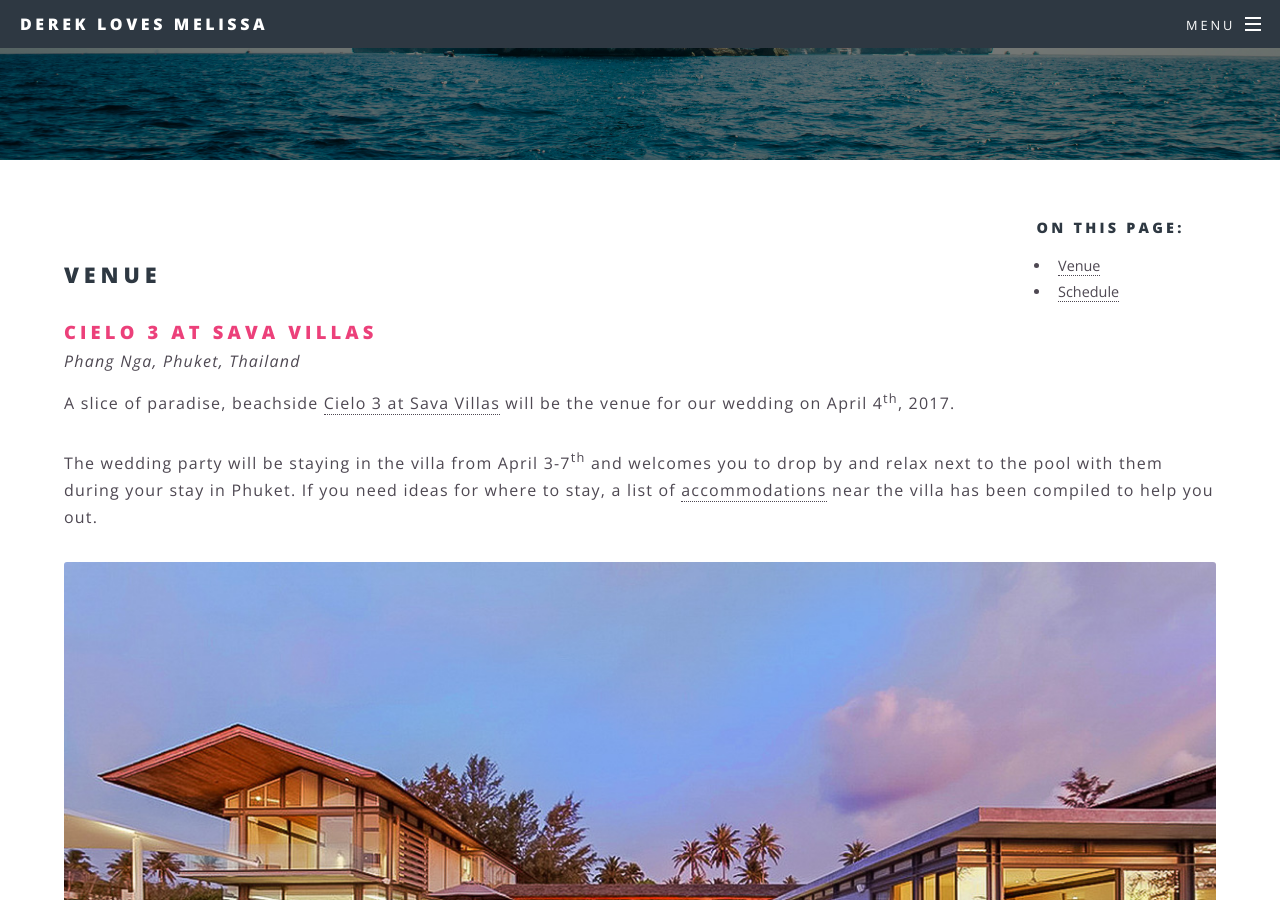
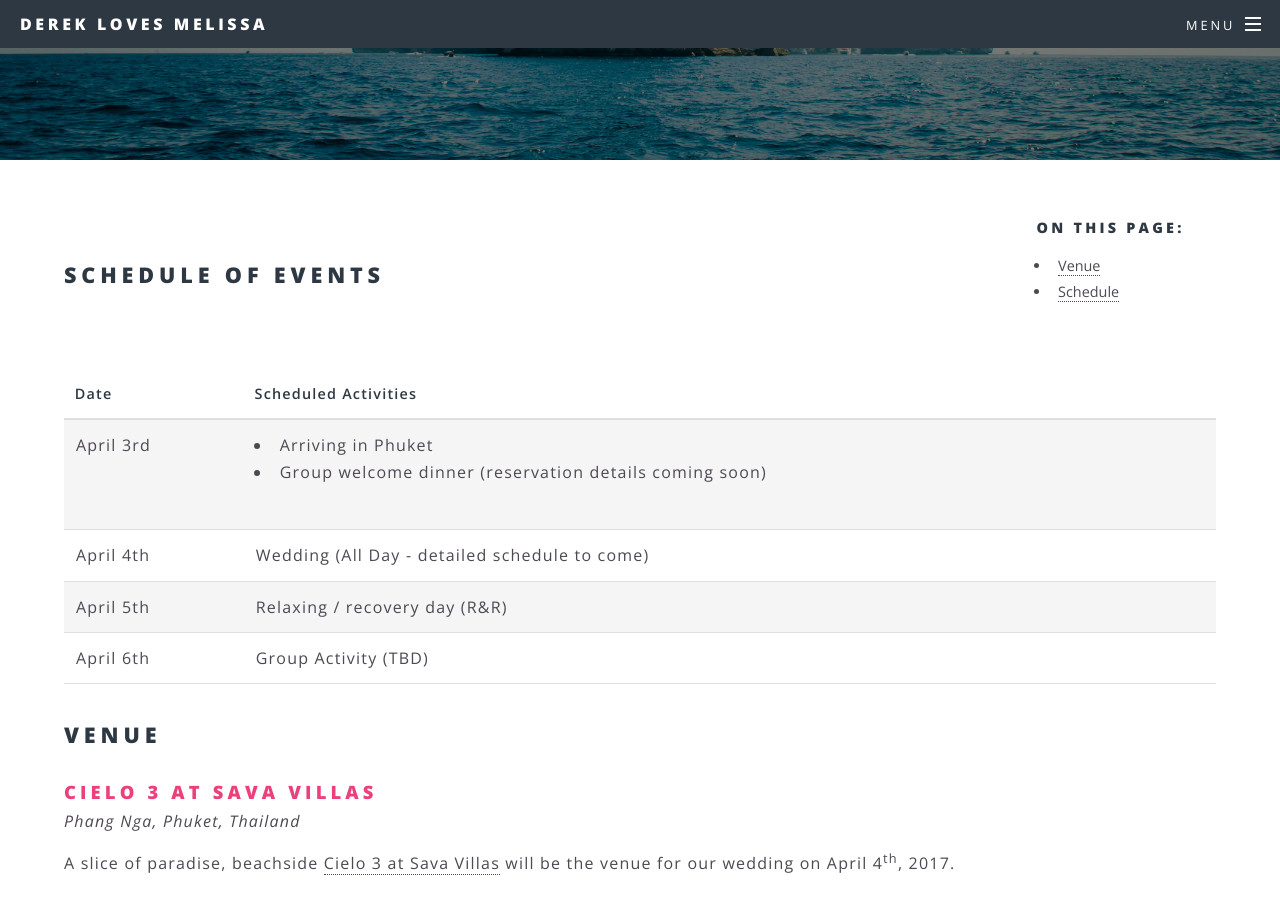
Before and after one commit to dgourlay/wedding-website, a Jekyll site: the page built from dayOfDetails.html, in a window 1280 px wide and 900 px high, scrolled down 233 px. Built offline with Jekyll 4.4.1, drawn with Linux system fonts in a browser that asks for light colours; nearby versions of some CDN libraries; a script that is not in the unit is left out; some of the changed text lies outside the part shown.

Commit message:
Add schedule of events to website.

```diff
--- a/dayOfDetails.html
+++ b/dayOfDetails.html
@@ -18,6 +18,37 @@ title: Wedding Day Details
             </ul>
         </div>
         <div class="inner">
+            <h2 id="schedule">Schedule of Events</h2>
+            <table>
+                <thead>
+                <th>Date</th>
+                <th>Scheduled Activities</th>
+                </thead>
+                <tbody>
+                <tr>
+                    <td>April 3rd</td>
+                    <td>
+                        <ul>
+                            <li>Arriving in Phuket</li>
+                            <li>Group welcome dinner (reservation details coming soon)</li>
+                        </ul>
+                    </td>
+                </tr>
+                <tr>
+                    <td>April 4th</td>
+                    <td>Wedding (All Day - detailed schedule to come)</td>
+                </tr>
+                <tr>
+                    <td>April 5th</td>
+                    <td>Relaxing / recovery day (R&R)</td>
+                </tr>
+                <tr>
+                    <td>April 6th</td>
+                    <td>Group Activity (TBD)</td>
+                </tr>
+                </tbody>
+            </table>
+
             <h2 id="venue">Venue</h2>
             <h3 class="h3-tight">Cielo 3 at Sava Villas</h3>
             <em>Phang Nga, Phuket, Thailand</em>
@@ -26,24 +57,23 @@ title: Wedding Day Details
                 will be the venue for our wedding on April 4<sup>th</sup>, 2017.</p>
             <!--<iframe src="https://www.google.com/maps/embed?pb=!1m14!1m8!1m3!1d7897.240742791855!2d98.2798256!3d8.2408741!3m2!1i1024!2i768!4f13.1!3m3!1m2!1s0x0%3A0x69b569ab52c77602!2sSava+villa+Natai!5e0!3m2!1sen!2sca!4v1470898761035" width="400" height="300" frameborder="0" style="border:0" allowfullscreen></iframe>-->
             <p>The wedding party will be staying in the villa from April 3-7<sup>th</sup> and welcomes you to drop by and relax next to the pool with them
-                during your stay in Phuket. If you need ideas for where to stay, a list of <a href="accommodations.html">accommodations</a> near the villa has been compiled
+                during your stay in Phuket. If you need ideas for where to stay, a list of <a href="accommodations.html">accommodations</a> near the villa has
+                been compiled
                 to help you out.</p>
 
             <!--<iframe src="https://www.google.com/maps/embed?pb=!1m14!1m8!1m3!1d7897.240742791855!2d98.2798256!3d8.2408741!3m2!1i1024!2i768!4f13.1!3m3!1m2!1s0x0%3A0x69b569ab52c77602!2sSava+villa+Natai!5e0!3m2!1sen!2sca!4v1470897145028" width="600" height="450" frameborder="0" style="border:0" allowfullscreen></iframe>-->
             <div class="box alt">
                 <div class="row uniform 50%">
                     <div class="12u"><span class="image fit"><img src="images/phuket-cielo3savavilla-01.jpg" alt="View of the villa"/></span></div>
-                    <div class="4u"><span class="image fit"><img src="images/phuket-cielo3savavilla-07.jpg" alt="Villa dinning room"/></span></div>
-                    <div class="4u"><span class="image fit"><img src="images/phuket-cielo3savavilla-08.jpg" alt="View of beach from the villa"/></span></div>
-                    <div class="4u"><span class="image fit"><img src="images/phuket-cielo3savavilla-02.jpg" alt="View of the sun setting from the villa"/></span></div>
-                    <div class="4u"><span class="image fit"><img src="images/phuket-cielo3savavilla-04.jpg" alt="Villa pool"/></span></div>
-                    <div class="4u"><span class="image fit"><img src="images/phuket-cielo3savavilla-05.jpg" alt="Villa interior"/></span></div>
-                    <div class="4u"><span class="image fit"><img src="images/phuket-cielo3savavilla-06.jpg" alt="Villa games room"/></span></div>
+                    <!--<div class="4u"><span class="image fit"><img src="images/phuket-cielo3savavilla-07.jpg" alt="Villa dinning room"/></span></div>-->
+                    <!--<div class="4u"><span class="image fit"><img src="images/phuket-cielo3savavilla-08.jpg" alt="View of beach from the villa"/></span></div>-->
+                    <!--<div class="4u"><span class="image fit"><img src="images/phuket-cielo3savavilla-02.jpg"-->
+                                                                 <!--alt="View of the sun setting from the villa"/></span></div>-->
+                    <!--<div class="4u"><span class="image fit"><img src="images/phuket-cielo3savavilla-04.jpg" alt="Villa pool"/></span></div>-->
+                    <!--<div class="4u"><span class="image fit"><img src="images/phuket-cielo3savavilla-05.jpg" alt="Villa interior"/></span></div>-->
+                    <!--<div class="4u"><span class="image fit"><img src="images/phuket-cielo3savavilla-06.jpg" alt="Villa games room"/></span></div>-->
                 </div>
             </div>
-
-            <h2 id="schedule">Schedule</h2>
-            <p><em>Coming Soon...</em></p>
         </div>
     </section>
 </article>
```
